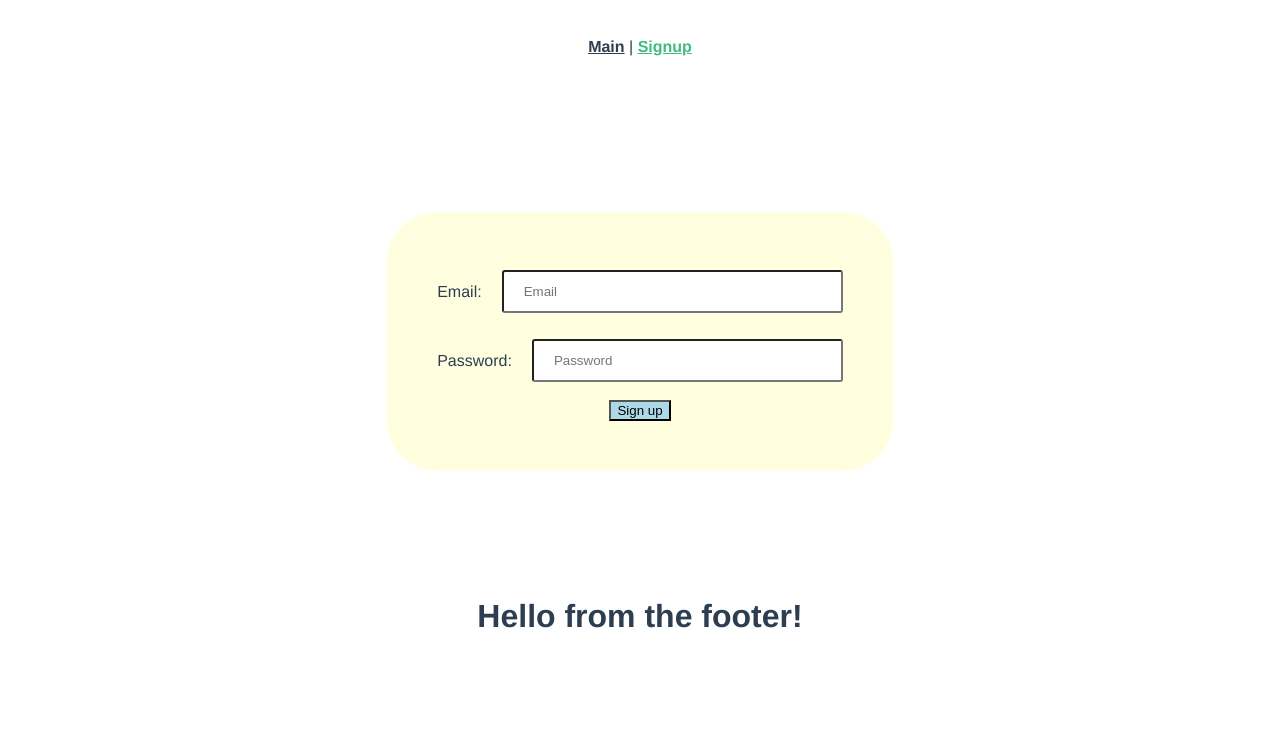
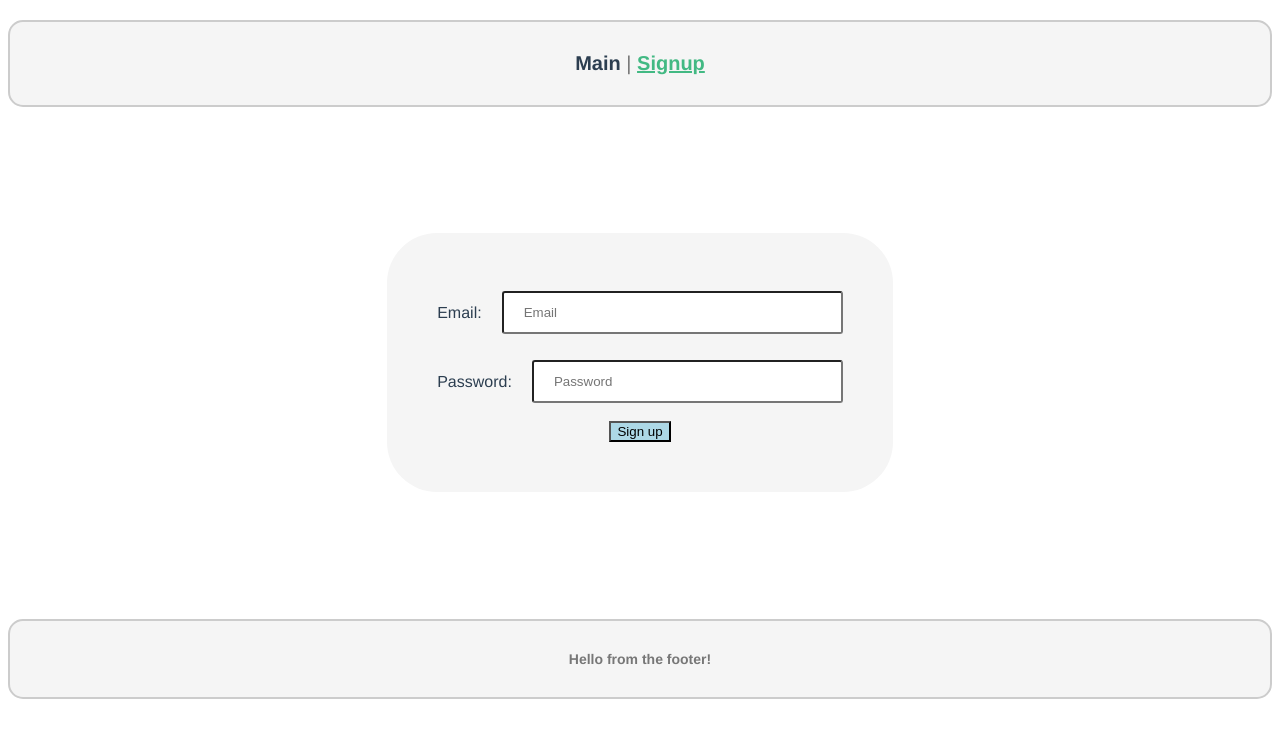
Before and after one commit to konnula/wad24_TeamB_Vue, a Vue app: page /#/signup in a window 1280 px wide. Shown: the top 738 px of the page. Built offline with nearby package versions, Linux system fonts and the light colour scheme.

Commit message:
Adjusted overall styling

```diff
--- a/src/components/Footer.vue
+++ b/src/components/Footer.vue
@@ -7,3 +7,18 @@
     name: 'Footer'
   }
 </script>
+
+<style scoped>
+h1 {
+  text-align: center;
+  font-size: 14px;
+  padding: 30px;
+  background-color: #f5f5f5;
+  margin: 20px auto;
+  color: #777;
+  border: 2px solid #ccc;
+  border-radius: 15px;
+  width: 100%;
+  box-sizing: border-box;
+}
+</style>
--- a/src/components/Header.vue
+++ b/src/components/Header.vue
@@ -10,3 +10,34 @@ export default {
   name: 'Header'
 }
 </script>
+
+<style scoped>
+nav {
+  text-align: center;
+  font-size: 20px;
+  padding: 30px;
+  background-color: #f5f5f5;
+  margin: 20px auto;
+  color: #777;
+  border: 2px solid #ccc;
+  border-radius: 15px;
+  width: 100%;
+  box-sizing: border-box;
+}
+
+nav a {
+  text-decoration: none;
+  font-weight: bold;
+  color: #2c3e50;
+  transition: color 0.3s ease;
+}
+
+nav a:hover {
+  color: #42b983;
+}
+
+nav a.router-link-exact-active {
+  color: #42b983;
+  text-decoration: underline;
+}
+</style>
--- a/src/components/Post.vue
+++ b/src/components/Post.vue
@@ -113,9 +113,4 @@ article img + p {
     font-style: italic;
     color: black;
 }
-
-
-
-
-
 </style>
--- a/src/components/Signup.vue
+++ b/src/components/Signup.vue
@@ -70,7 +70,7 @@
 #signup_form {
   grid-template-columns: auto auto;
   gap: 10px;
-  background-color: lightyellow;
+  background-color: #f5f5f5;
   flex-direction: column;
   padding: 50px;
   margin: 10% 30% 10%;
@@ -100,6 +100,10 @@
   grid-column-end: 3;
 }
 
+#signup-button:hover {
+  filter: drop-shadow(0px 0px 20px aqua);
+}
+
 input {
   width: 100%;
   padding: 12px 20px;
--- a/src/views/PostsView.vue
+++ b/src/views/PostsView.vue
@@ -33,7 +33,7 @@ export default	{
 <style>
 
 .resetButton {
-    background-color: papayawhip;
+    background-color: lightblue;
 }
 
 .resetButton:hover {
```
Also changed, not shown: 8 other files (tests, documents, lock files or other folders).
